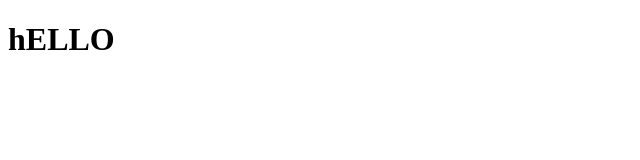
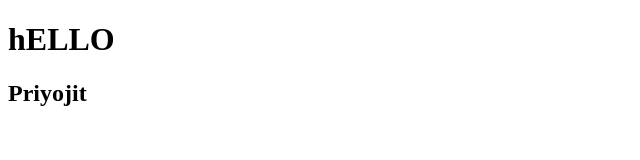
Before and after one commit to priyojit-itobuz/commitReducer, a plain HTML site: page index.html in a window 1280 px wide. Shown: the whole page, without its empty margins (0-640 px from the left). Drawn offline with Linux system fonts and the light colour scheme.

Commit message:
2nd commit

```diff
--- a/index.html
+++ b/index.html
@@ -7,5 +7,6 @@
 </head>
 <body>
     <h1>hELLO</h1>
+    <h2>Priyojit</h2>
 </body>
 </html>
```
